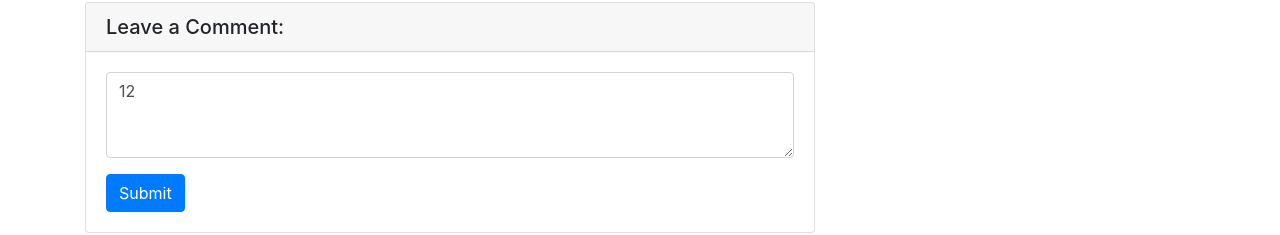
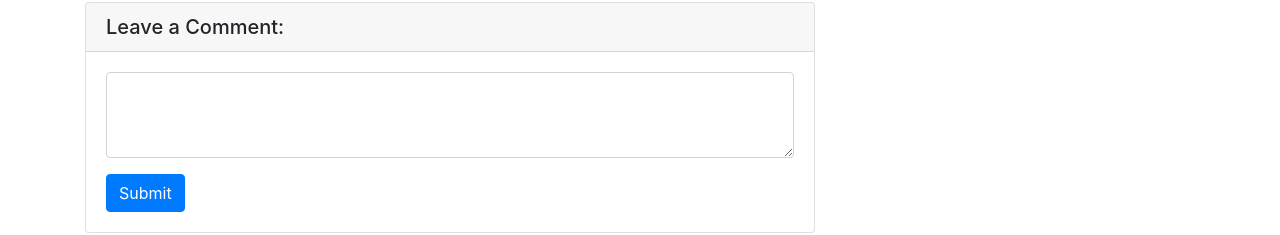
Before and after one commit to nazarvynn/Posts, a React (Create React App) app: page /posts/1 in a window 1280 px wide. Shown: the part 1044-1279 px from the top of the page. Built offline with nearby package versions, Linux system fonts and the light colour scheme.

Commit message:
Improve Comments Form

```diff
--- a/src/core/models/Comment.ts
+++ b/src/core/models/Comment.ts
@@ -1,6 +1,9 @@
 export interface Comment {
-    id: number;
     name: string;
     body: string;
+    id?: number;
     email?: string;
+    post?: {
+        id: number;
+    };
 }
--- a/src/pages/PostPage/CommentForm/CommentForm.tsx
+++ b/src/pages/PostPage/CommentForm/CommentForm.tsx
@@ -1,13 +1,27 @@
-import React from 'react';
+import React, { useState } from 'react';
+import * as PropTypes from 'prop-types';
 
-export default function CommentForm() {
+export default function CommentForm({ onSubmit }: any) {
+    const [comment, setComment] = useState('');
+
+    const onSubmitHandler = (event: any) => {
+        event.preventDefault();
+        onSubmit(comment);
+        setComment('');
+    };
+
+    const onChange = (event: any) => {
+        event.preventDefault();
+        setComment(event.target.value);
+    };
+
     return (
         <div className="card my-4">
             <h5 className="card-header">Leave a Comment:</h5>
             <div className="card-body">
-                <form>
+                <form onSubmit={onSubmitHandler}>
                     <div className="form-group">
-                        <textarea className="form-control" rows={3} value={'12'} />
+                        <textarea className="form-control" rows={3} value={comment} onChange={onChange} />
                     </div>
                     <button type="submit" className="btn btn-primary">
                         Submit
@@ -17,3 +31,7 @@ export default function CommentForm() {
         </div>
     );
 }
+
+CommentForm.propTypes = {
+    onSubmit: PropTypes.func.isRequired,
+};
--- a/src/pages/PostPage/PostPage.tsx
+++ b/src/pages/PostPage/PostPage.tsx
@@ -7,12 +7,24 @@ import PostContent from './PostContent/PostContent';
 import CommentForm from './CommentForm/CommentForm';
 import CommentList from './CommentList/CommentList';
 import { PostStub, CommentsStub } from '../../stubs';
+import { Comment } from '../../core/models';
 
 export default function PostPage() {
     const isPostLoading = false;
     const isCommentsLoading = false;
-    const { id } = useParams() as any;
-    console.log('id', id);
+    const { id: postId } = useParams() as any;
+    console.log('postId', postId);
+
+    const onCommentFormSubmit = (text: string) => {
+        const comment: Comment = {
+            name: 'user',
+            body: text,
+            post: {
+                id: postId,
+            },
+        };
+        console.log('comment', comment);
+    };
 
     return (
         <MainLayout>
@@ -21,7 +33,7 @@ export default function PostPage() {
                 <>
                     <PostContent {...PostStub} />
                     <hr />
-                    <CommentForm />
+                    <CommentForm onSubmit={onCommentFormSubmit} />
                     {isCommentsLoading && <Loader />}
                     {!isCommentsLoading && <CommentList comments={CommentsStub} />}
                 </>
```
